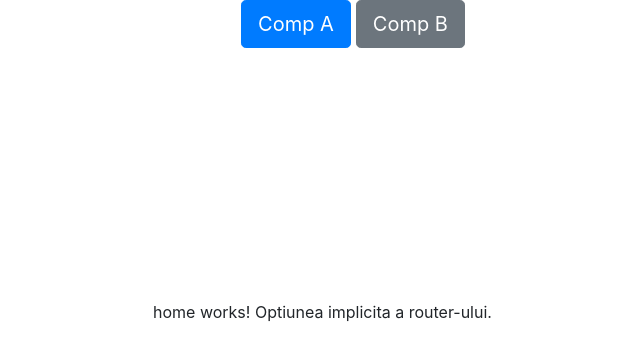
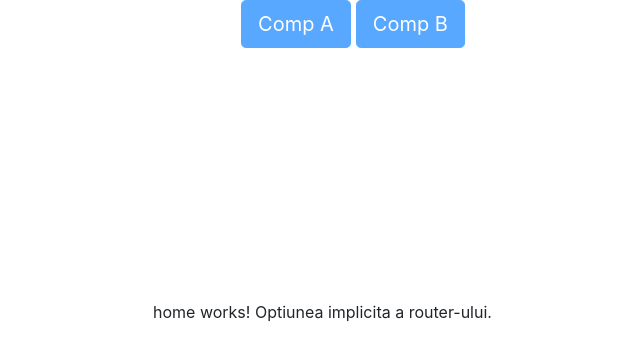
Before and after one commit to danigrosu/app-interviu, an Angular app: page / in a window 1280 px wide. Shown: the top 360 px of the page, without its empty margins (287-927 px from the left). Built offline with nearby package versions, Linux system fonts and the light colour scheme.

Commit message:
feat: activare/dezactivare butoane in functie de ruta aleasa

```diff
--- a/src/app/app.component.html
+++ b/src/app/app.component.html
@@ -1,8 +1,14 @@
 
 <div style="text-align:center">
-  <button routerLink="/a/items" class="btn btn-lg btn-primary">Comp A</button>
+
+  <button routerLink="/a/items" class="btn btn-lg btn-primary "
+    [ngClass]="{'active':activateA == true,'disabled':!activateA}">Comp A</button>
+
   <div class="buttons_divider"></div>
-  <button routerLink="/b" class="btn btn-lg btn-secondary">Comp B</button>
+
+  <button routerLink="/b" class="btn btn-lg btn-primary"
+    [ngClass]="{'active':activateB == true,'disabled':!activateB}">Comp B</button>
+
 </div>
 
 <router-outlet></router-outlet>
--- a/src/app/app.component.ts
+++ b/src/app/app.component.ts
@@ -1,9 +1,33 @@
-import { Component } from '@angular/core';
+import { Component, OnInit } from '@angular/core';
+import { Router, NavigationEnd } from '@angular/router';
 
 @Component({
   selector: 'app-root',
   templateUrl: './app.component.html',
   styleUrls: ['./app.component.css']
 })
-export class AppComponent {
+export class AppComponent implements OnInit {
+
+  activateA = false;
+  activateB = false;
+
+  constructor( private router: Router) { }
+
+  ngOnInit() {
+    this.router.events.subscribe((val) => {
+      if(val instanceof NavigationEnd) {
+        this.activateA = false;
+        this.activateB = false;
+
+        if(val.url.indexOf('/a') != -1) {
+          this.activateA = true;
+        }
+        if(val.url.indexOf('/b') != -1) {
+          this.activateB = true;
+        }
+
+      }
+    });
+  }
+
 }
```
